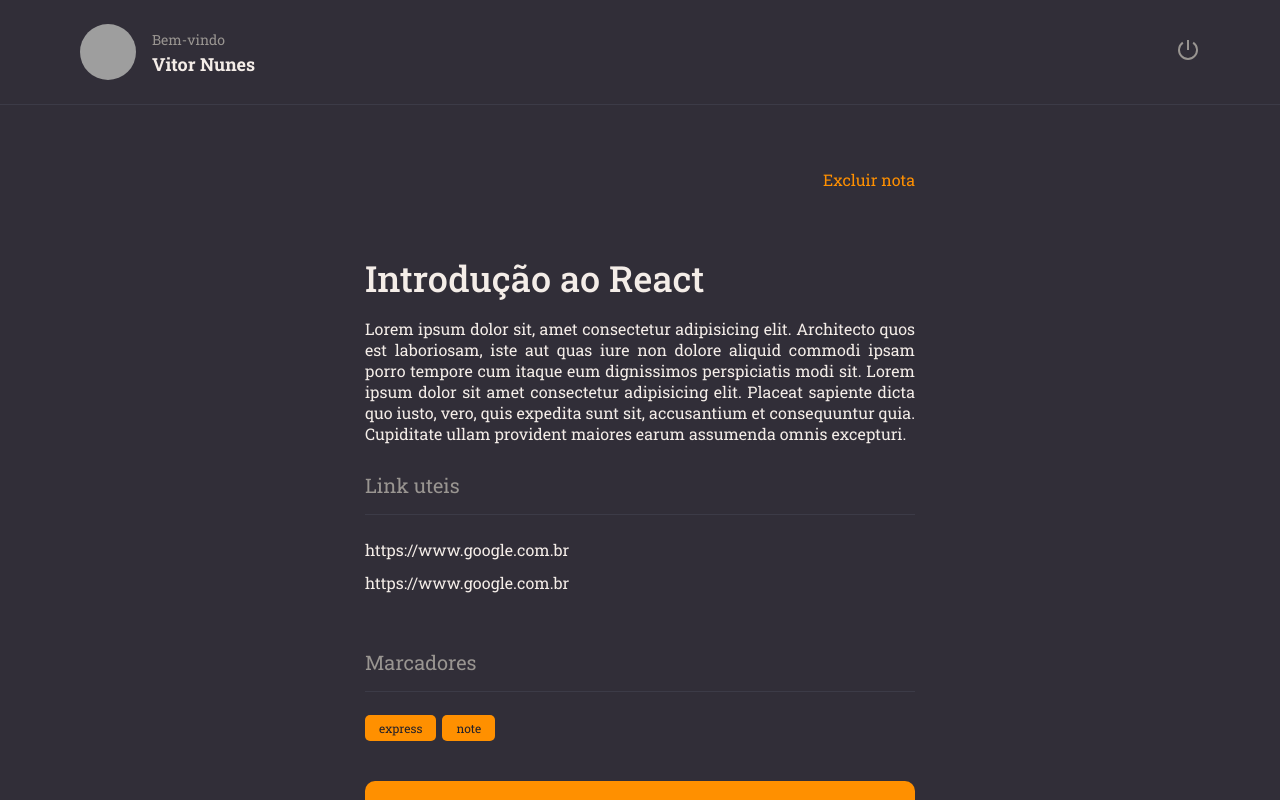
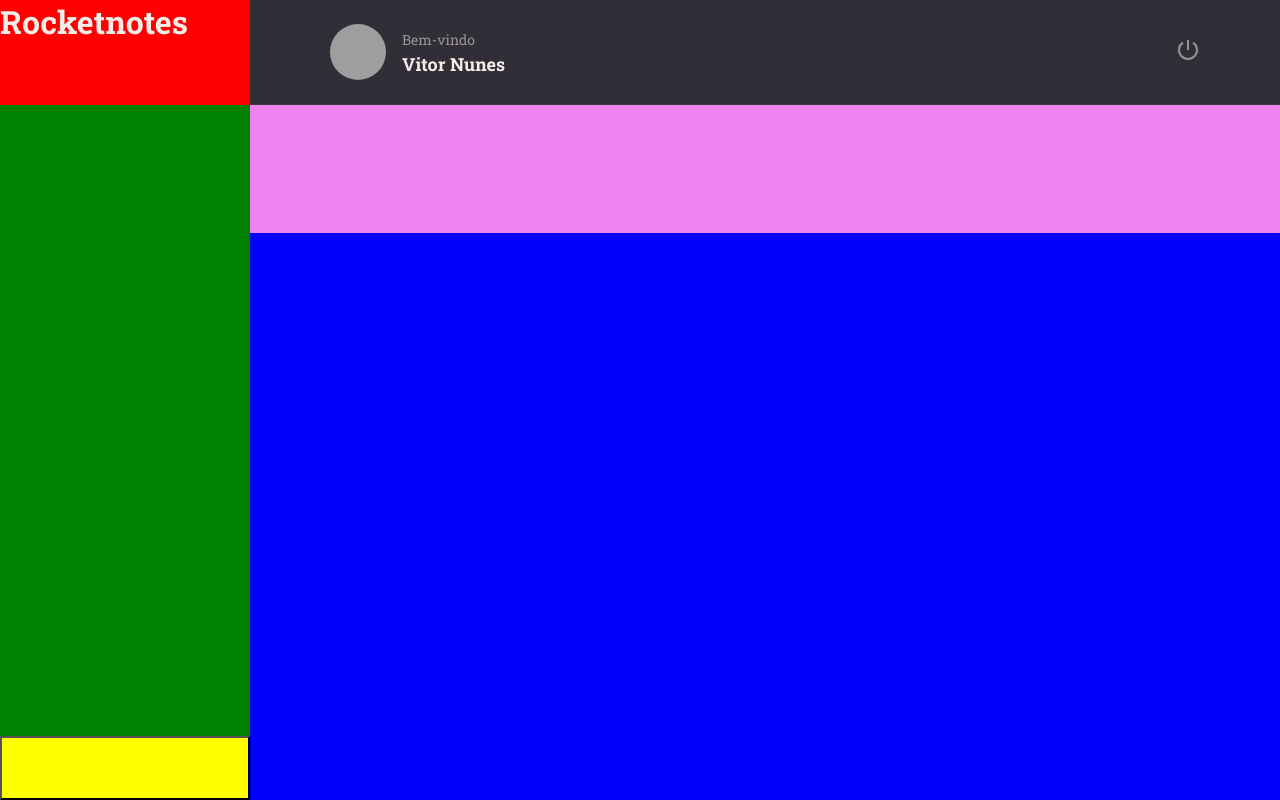
Before and after one commit to stecks10/rocketNotes, a React (Vite) app in the folder front-end/: page / in a window 1280 px wide. Built offline with nearby package versions, Linux system fonts and the light colour scheme; grey boxes are pictures that could not be loaded.

Commit message:
Aplicando grid na home

```diff
--- a/front-end/src/main.jsx
+++ b/front-end/src/main.jsx
@@ -2,7 +2,7 @@
 import ReactDOM from 'react-dom/client';
 import { ThemeProvider } from 'styled-components';
 import GlobalStyle from './styles/global'
-import { Details } from './pages/Details/'
+import { Home } from './pages/Home/'
 
 import theme from './styles/theme';
 
@@ -10,7 +10,7 @@
   <React.StrictMode >
     <ThemeProvider theme={theme}>
       <GlobalStyle />
-      <Details />
+      <Home />
     </ThemeProvider>
   </React.StrictMode>,
 )
--- /dev/null
+++ b/front-end/src/pages/Home/index.jsx
@@ -0,0 +1,25 @@
+import { Header } from '../../components/Header';
+import { Container, Brand, Menu, Search, Content, NewNote } from './styles';
+
+export function Home() {
+  return (
+    <Container>
+      <Brand>
+        <h1>Rocketnotes</h1>
+      </Brand>
+      <Header />
+      <Menu>
+
+      </Menu>
+      <Search>
+
+      </Search>
+      <Content>
+
+      </Content>
+      <NewNote>
+
+      </NewNote>
+    </Container>
+  );
+}
--- /dev/null
+++ b/front-end/src/pages/Home/styles.js
@@ -0,0 +1,43 @@
+import styled from 'styled-components';
+
+export const Container = styled.div`
+  width: 100%;
+  height: 100vh;
+
+  display: grid;
+  grid-template-columns: 250px auto;
+  grid-template-rows: 105px 128px auto 64px;
+  grid-template-areas:
+    "brand header"
+    "menu search"
+    "menu content"
+    "newnote content";
+
+    background-color: ${({ theme }) => theme.COLORS.BACKGROUND_800};
+;
+`;
+
+export const Brand = styled.div`
+  grid-area: brand;
+  background: red;
+`;
+
+export const Menu = styled.ul`
+  grid-area: menu;
+  background: green;
+`;
+
+export const Search = styled.div`
+  grid-area: search;
+  background: violet;
+`;
+
+export const Content = styled.div`
+  grid-area: content;
+  background: blue;
+`;
+
+export const NewNote = styled.button`
+  grid-area: newnote;
+  background: yellow;
+`;
```
